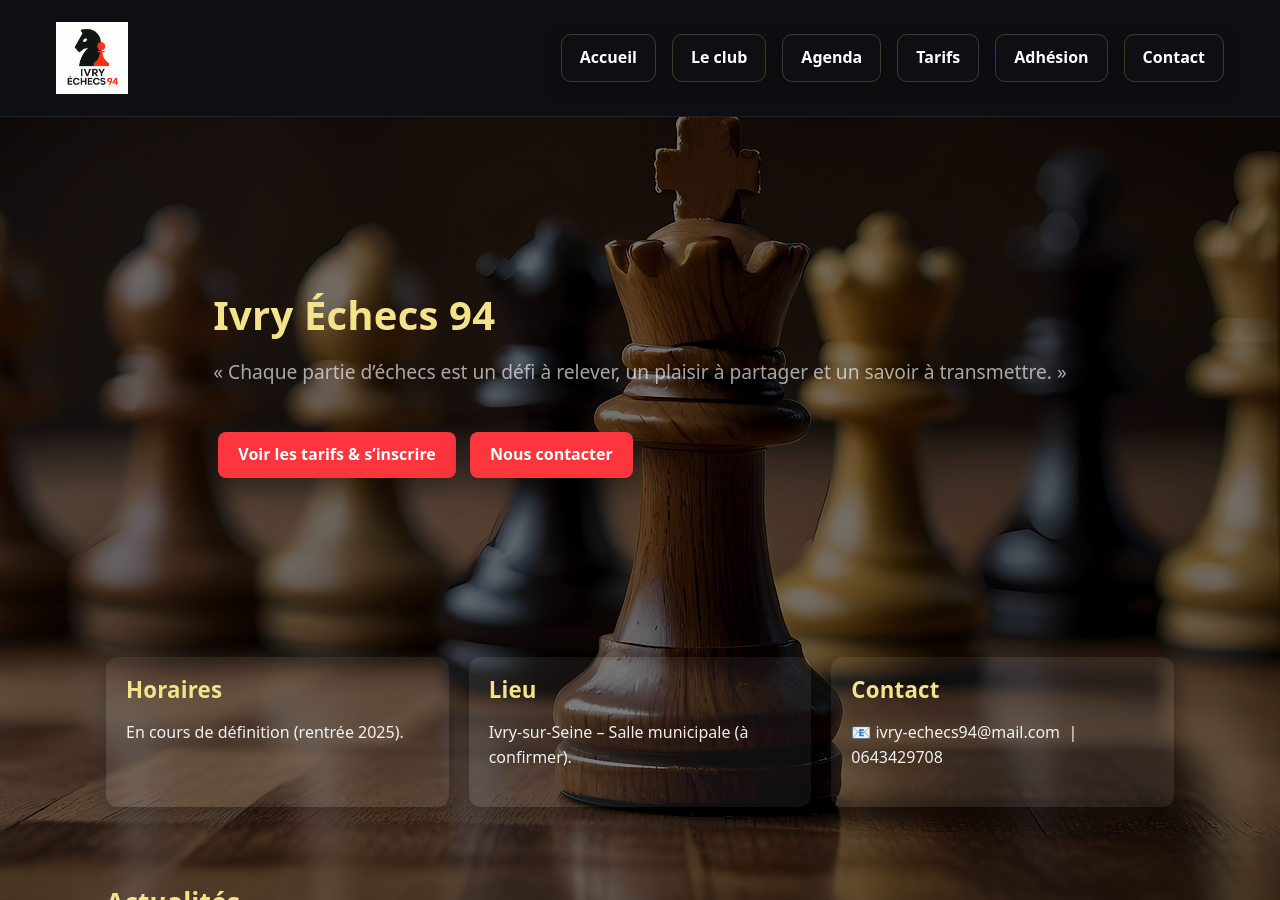
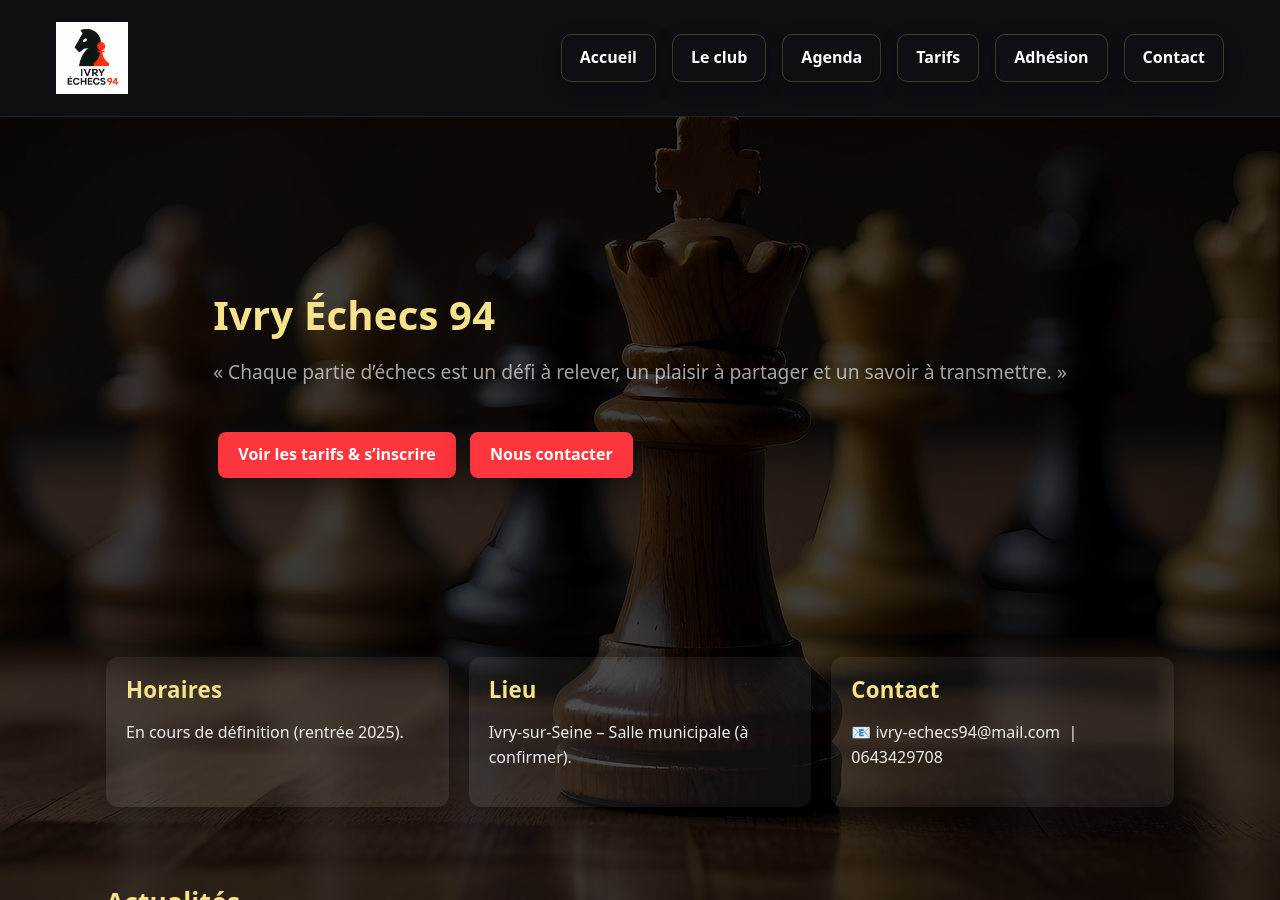
Before and after one commit to Nelwyn64/ivry-echecs-94, a Jekyll site: the page built from index.html, in a window 1280 px wide and 900 px high. Built offline with Jekyll 4.4.1, drawn with Linux system fonts in a browser that asks for light colours.

Commit message:
Ajustement de l'assombrissement des fonds (overlay plus adapté)

```diff
--- a/css/styles.css
+++ b/css/styles.css
@@ -207,7 +207,7 @@
 
 body.page-index {
   background:
-    linear-gradient(rgba(0,0,0,.55), rgba(0,0,0,.55)),
+    linear-gradient(rgba(0,0,0,.75), rgba(0,0,0,.75)),
     url('/assets/bg-index.jpg') no-repeat center center fixed;
   background-size: cover;
 }
```
